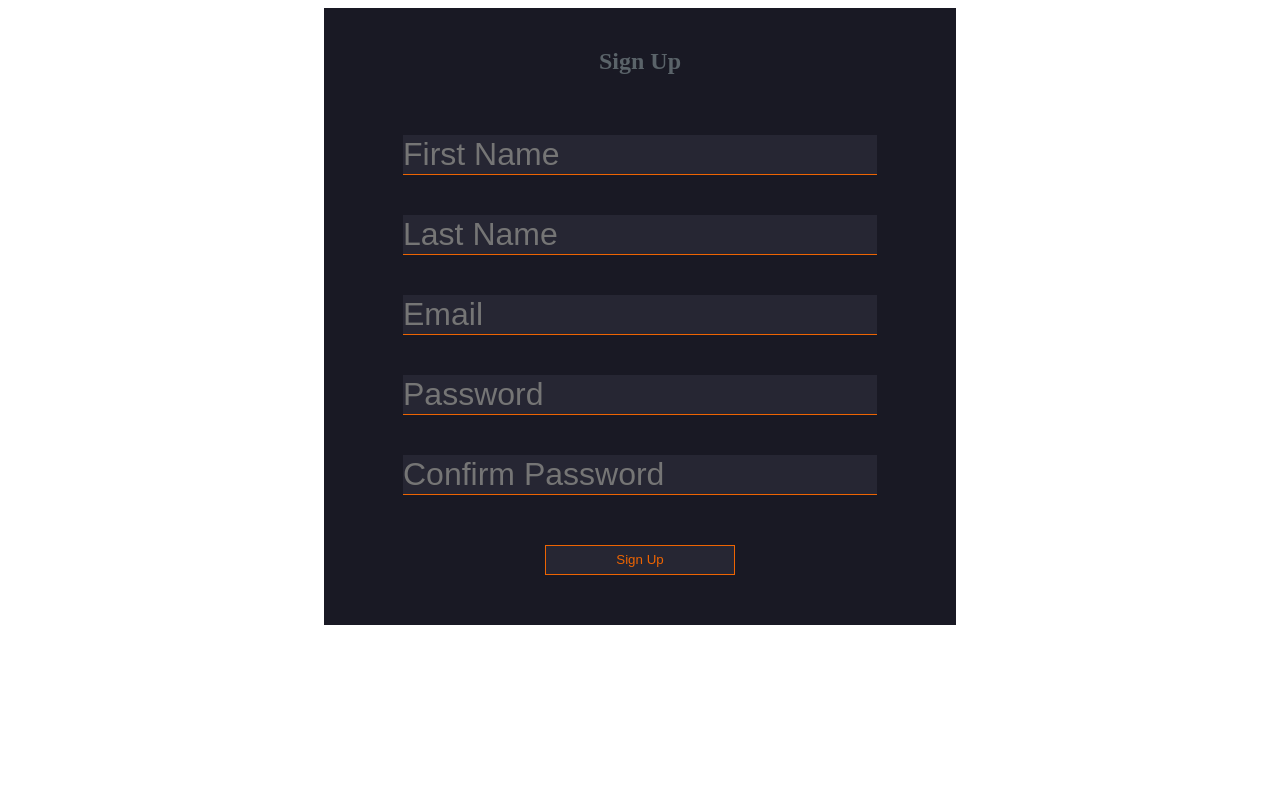
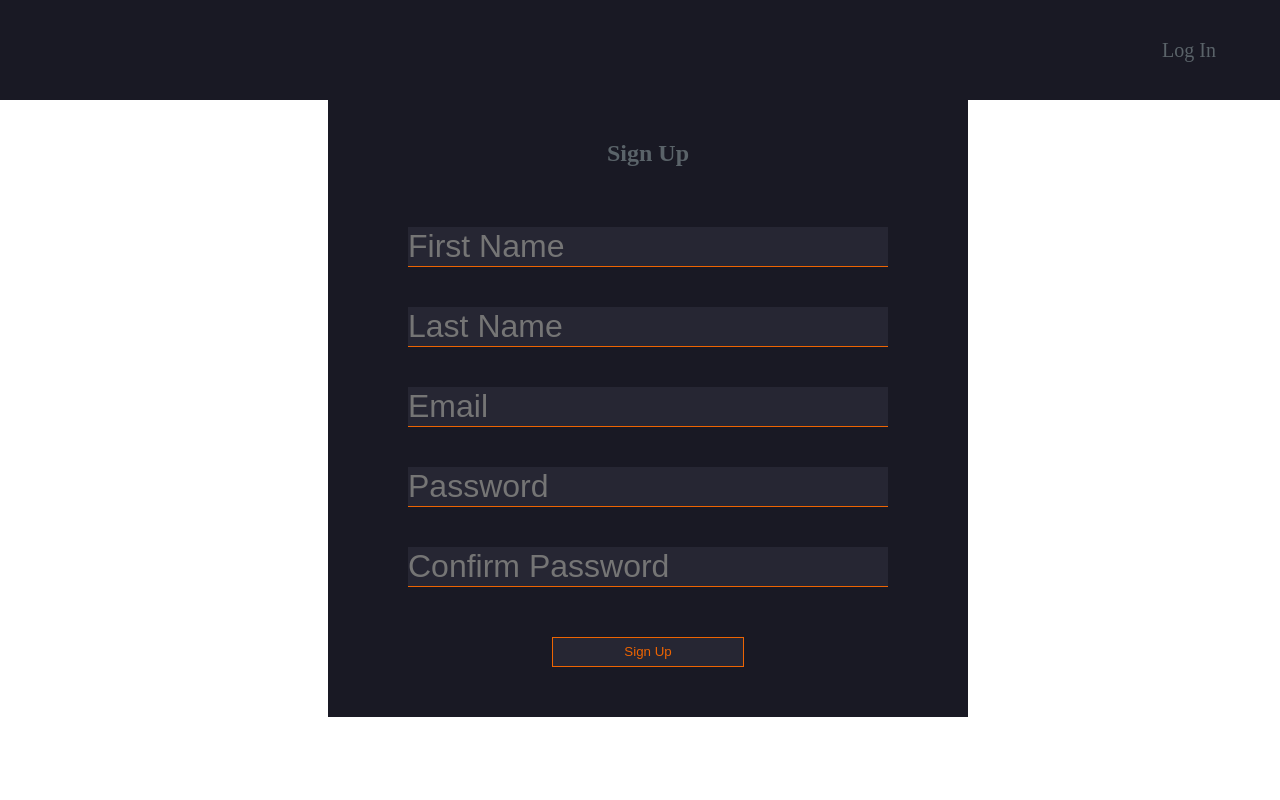
Before and after one commit to Albany-Beck-Final-Project/final-project, a Gatsby site in the folder front-end/: page /signup in a window 1280 px wide. Built offline with nearby package versions, Linux system fonts and the light colour scheme; Gatsby itself is replaced by a stand-in of ours.

Commit message:
started nav module

```diff
--- /dev/null
+++ b/front-end/src/components/Nav/index.js
@@ -0,0 +1,38 @@
+import React from 'react';
+import { Link } from 'gatsby';
+
+import { navDiv, nav, noUserOptions, logInLink, signUpLink } from './nav.module.css';
+
+export default (props) => {
+
+  const userOptionsRendering = () => {
+    // log in AND sign up
+    // log in
+    // sign up
+    // {account} AND log out
+    if (props.path === "/" && !(window.localStorage.StockPlatform)) {
+      // DISPLAY log in AND log out
+      return (
+        <div className={noUserOptions}>
+          <Link to="/signup" className={signUpLink}>Sign Up</Link>
+          <Link to="/login" className={logInLink} >Log In</Link>
+        </div>
+      )
+    } else if (props.path === "/signup") {
+      return (
+        <div className={noUserOptions}>
+          <Link to="/login" className={logInLink} >Log In</Link>
+        </div>
+      )
+    }
+  }
+
+  return (
+    <div className={navDiv}>
+      <div className={nav}>
+
+          { userOptionsRendering() }
+        </div>
+    </div>
+  )
+}
--- /dev/null
+++ b/front-end/src/components/Nav/nav.module.css
@@ -0,0 +1,50 @@
+.navDiv {
+  width: 100%;
+  height: 100px;
+  top: 0;
+  left: 0;
+
+  background-color: #191924;
+
+  position: fixed;
+}
+
+.nav {
+  width: 100%;
+  height: 100px;
+  position: relative;
+  /* background-color: #FF0000; */
+}
+
+
+.noUserOptions {
+  /* border: 1px solid #FFFFFF; */
+  max-width: 20%;
+  height: 50px;
+
+  top: 50%;
+  right: 5%;
+  transform: translate(0, -50%);
+
+  position: absolute;
+}
+
+.logInLink, .signUpLink {
+  color: #5A6369;
+
+  margin-top: 15px;
+
+  font-size: 20px;
+  line-height: 1;
+  text-decoration: none;
+}
+
+.logInLink {
+  float: right;
+
+}
+
+.signUpLink {
+  float: right;
+  margin-left: 40px;
+}
--- a/front-end/src/pages/signup.js
+++ b/front-end/src/pages/signup.js
@@ -2,12 +2,24 @@ import React from 'react';
 import { navigate } from 'gatsby';
 
 import UserForm from '../components/UserForm';
+import Nav from "../components/Nav"
+import { signUp, main } from '../styles/signup.module.css';
 
 
 const Signup = () => {
 
   return (
-    <UserForm form="SIGNUP" />
+    <div className={signUp}>
+
+      <Nav path="/signup"/>
+
+      <div className={main}>
+
+        <UserForm form="SIGNUP" />
+
+      </div>
+
+    </div>
   )
 }
 
--- a/front-end/src/styles/global.css
+++ b/front-end/src/styles/global.css
@@ -1,3 +1,5 @@
 body {
   font-family: "Arial";
+  margin: 0;
+  background-color: #0F0F17;
 }
--- /dev/null
+++ b/front-end/src/styles/signup.module.css
@@ -0,0 +1,11 @@
+.signUp {
+  background-color: inherit;
+}
+
+.main {
+  width: 100%;
+  height: calc(100vh - 100px);
+
+  top: 100px;
+  position: fixed;
+}
```
